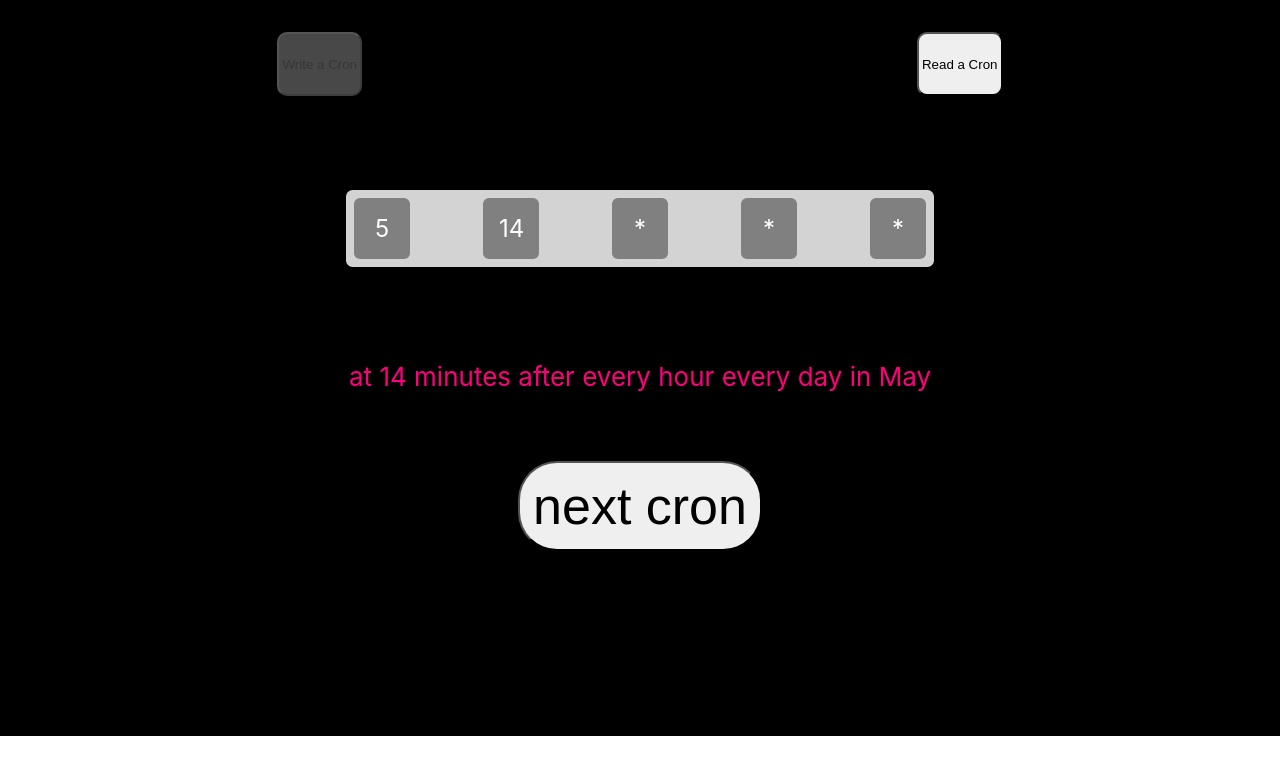
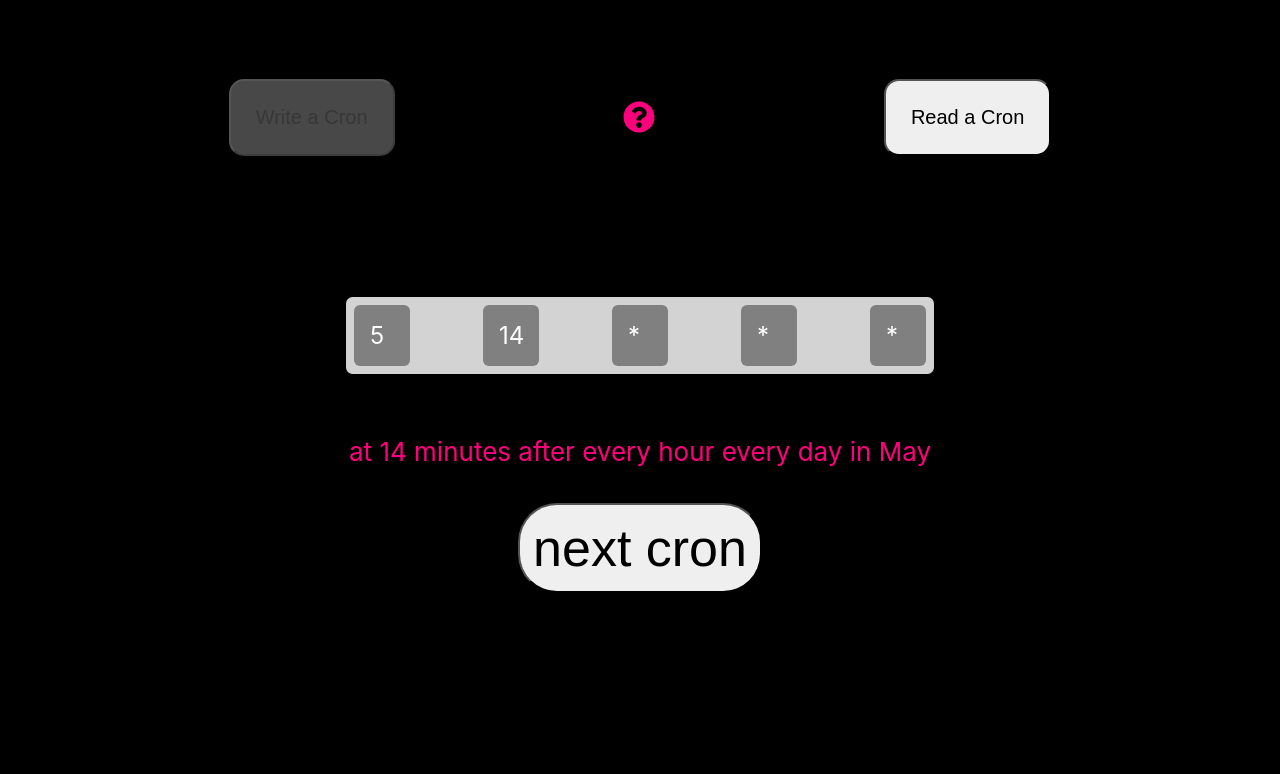
Before and after one commit to lpmi-13/cron-trigger, a React (Create React App) app: page / in a window 1280 px wide. Shown: the top 774 px of the page. Built offline with nearby package versions, Linux system fonts and the light colour scheme.

Commit message:
add some help text

```diff
--- a/package.json
+++ b/package.json
@@ -3,6 +3,9 @@
   "version": "0.1.0",
   "private": false,
   "dependencies": {
+    "@fortawesome/fontawesome-svg-core": "^1.2.35",
+    "@fortawesome/free-solid-svg-icons": "^5.15.3",
+    "@fortawesome/react-fontawesome": "^0.1.14",
     "@testing-library/jest-dom": "^5.11.10",
     "@testing-library/react": "^11.2.6",
     "@testing-library/user-event": "^12.8.3",
--- a/src/App.js
+++ b/src/App.js
@@ -1,17 +1,24 @@
 import { useState } from 'react';
 import './App.scss';
 import { motion } from 'framer-motion';
+import { FontAwesomeIcon } from '@fortawesome/react-fontawesome';
+import { faQuestionCircle } from '@fortawesome/free-solid-svg-icons';
 
+import Layout from './components/Layout';
 import CronDigits from './components/CronDigits';
 import CronWords from './components/CronWords';
+import HelpModal from './components/HelpModal';
 
 const App = () => {
 
   const [mode, setMode] = useState(true)
+  const [modalActive, setModalActive] = useState(false);
 
   const toggleMode = () => setMode(!mode)
+  const handleClickModal = () => setModalActive(!modalActive);
+
   return (
-    <div className="App">
+    <Layout>
       <header className="App-header">
           <motion.button
             whileHover={{ scale: 1.1 }}
@@ -23,6 +30,9 @@ const App = () => {
             >
             Write a Cron
           </motion.button>
+          <div role="button" aria-label="help info" className="top-icons">
+            <FontAwesomeIcon icon={faQuestionCircle} onClick={handleClickModal} />
+          </div>
           <motion.button
             whileHover={{ scale: 1.1 }}
             whileTap={{ scale: 0.9 }}
@@ -41,7 +51,8 @@ const App = () => {
           : <CronWords />
         }
       </main>
-    </div>
+      <HelpModal active={modalActive} onClickClose={handleClickModal}/>
+    </Layout>
   );
 }
 
--- a/src/App.scss
+++ b/src/App.scss
@@ -1,24 +1,20 @@
-.App {
-  text-align: center;
-}
-
-.App-logo {
-  height: 40vmin;
-  pointer-events: none;
-}
-
-@media (prefers-reduced-motion: no-preference) {
-  .App-logo {
-    animation: App-logo-spin infinite 20s linear;
-  }
+.container {
+    display: flex;
+    flex-direction: column;
+    align-items: center;
+    justify-content: space-evenly;
+    height: 100vh;
+    width: 100vw;
+    overflow: hidden;
+    background: black;
 }
 
 .App-body {
   background-color: #000;
-  min-height: 80vh;
   display: flex;
   flex-direction: column;
   align-items: center;
+  height: 60%;
   justify-content: space-evenly;
   font-size: calc(10px + 2vmin);
   color: #FF007D;
@@ -33,17 +29,27 @@
   background-color: #000;
   color: #FF007D;
   height: 2em;
-  padding: 1em 0 0;
   text-transform: uppercase;
   font-size: 2rem;
   display: flex;
   flex-direction: row;
-  justify-content: space-around;
+  width: 100%;
+  justify-content: space-evenly;
+  align-items: center;
 
   .modeButton {
-    padding: 0.25em;
+    padding: 1.25em;
+    font-size: 1.25rem;
     border-radius: 0.75em;
   }
+}
+
+
+.multipleChoiceButton {
+  border-radius: 0.25em;
+  font-size: 1.75rem;
+  margin: 0.5em;
+  min-height: 2em;
 }
 
 @media only screen and (min-width: 600px) {
@@ -65,10 +71,6 @@
     font-size: 2em;
   }
 
-  .multipleChoiceButton {
-    border-radius: 0.25em;
-    font-size: 1.75rem;
-  }
 
   .readThisCron {
     padding-top: 1.5em;
@@ -78,6 +80,16 @@
 }
 
 @media only screen and (max-width: 599px) {
+
+  .App-header {
+    width: 95%;
+    justify-content: space-between;
+
+    .modeButton {
+      font-size: 1rem;
+      padding: 1em 0.5em;
+    }
+  }
 
   .congrats {
     font-size: 1.5rem;
@@ -103,9 +115,10 @@
     font-size: 1.5em;
   }
 
+
   .multipleChoiceButton {
-    border-radius: 0.25em;
-    font-size: 1rem;
+    min-height: 2.5em;
+    font-size: 1.1rem;
   }
 
   .readThisCron {
@@ -119,8 +132,6 @@
   border-radius: 0.25em;
   font-size: 1.5rem;
 }
-
-
 
 
 .App-link {
@@ -141,3 +152,54 @@
   padding: 0.5em;
   height: 15em;
 }
+
+.modalInactive {
+    display: none;
+}
+
+.modal-info {
+  color: white;
+  display: flex;
+  flex-direction: column;
+  align-items: center;
+  font-size: 1.5rem;
+}
+
+.asterisks {
+  margin: 1em 0;
+  font-weight: bold;
+  letter-spacing: 0.45rem;
+  font-size: 3rem;
+  sub {
+    font-size: 1rem;
+  }
+}
+
+.explanation {
+  display: flex;
+  flex-direction: column;
+
+  div {
+    padding: 0.25em;
+  }
+}
+
+.modalActive {
+    position: absolute;
+    background-color: #fa61ae;
+    opacity: 0.9;
+    border-radius: 2em;
+    display: flex;
+    flex-direction: column;
+    justify-content: space-around;
+    align-items: center;
+    height: 82vh;
+    top: 1.25em;
+    width: 92vw;
+    padding-left: 0.75em;
+}
+
+.cancel-button {
+    font-size: 4em;
+    color: white;
+}
--- /dev/null
+++ b/src/components/HelpModal/index.js
@@ -0,0 +1,25 @@
+import { FontAwesomeIcon } from '@fortawesome/react-fontawesome';
+import { faTimesCircle } from '@fortawesome/free-solid-svg-icons';
+
+const HelpModal = ({ active, onClickClose }) => {
+    return (
+        <div aria-label="help info" className={active ? 'modalActive' : 'modalInactive'}>
+            <div className="modal-info">
+              <span className="title">This is what each position means</span>
+              <div className="asterisks">*<sub>1</sub> *<sub>2</sub> *<sub>3</sub> *<sub>4</sub> *<sub>5</sub></div>
+              <div className="explanation">
+                <div>1 - minutes</div>
+                <div>2 - hours</div>
+                <div>3 - day of the month (eg, the 20th)</div>
+                <div>4 - month</div>
+                <div>5 - day of the week (eg, Monday)</div>
+              </div>
+            </div>
+            <div role="button" aria-label="cancel button" className="cancel-button">
+                <FontAwesomeIcon icon={faTimesCircle} onClick={onClickClose} />
+            </div>
+        </div>
+    )
+}
+
+export default HelpModal;
--- /dev/null
+++ b/src/components/Layout.js
@@ -0,0 +1,9 @@
+const Layout = ({ children }) => {
+  return (
+    <div role="main" className="container">
+      {children}
+    </div>
+  )
+}
+
+export default Layout;
```
Also changed, not shown: 1 other file (tests, documents, lock files or other folders).
